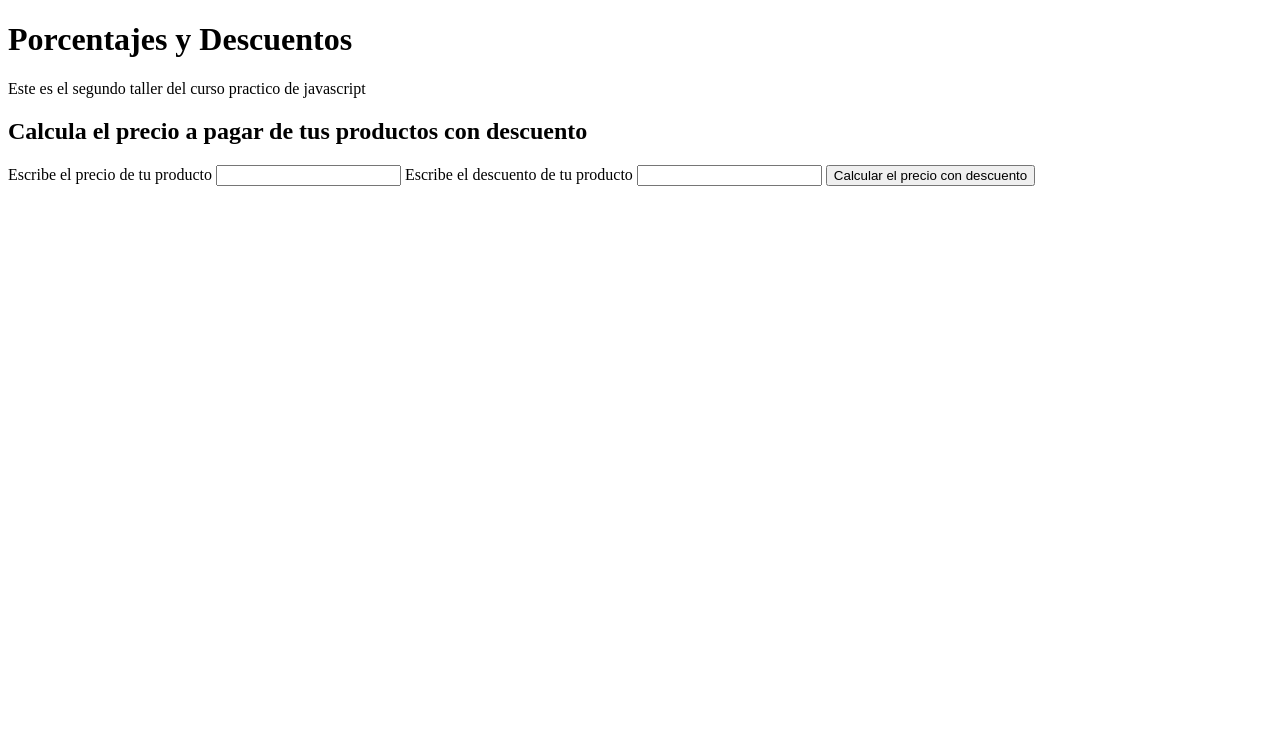
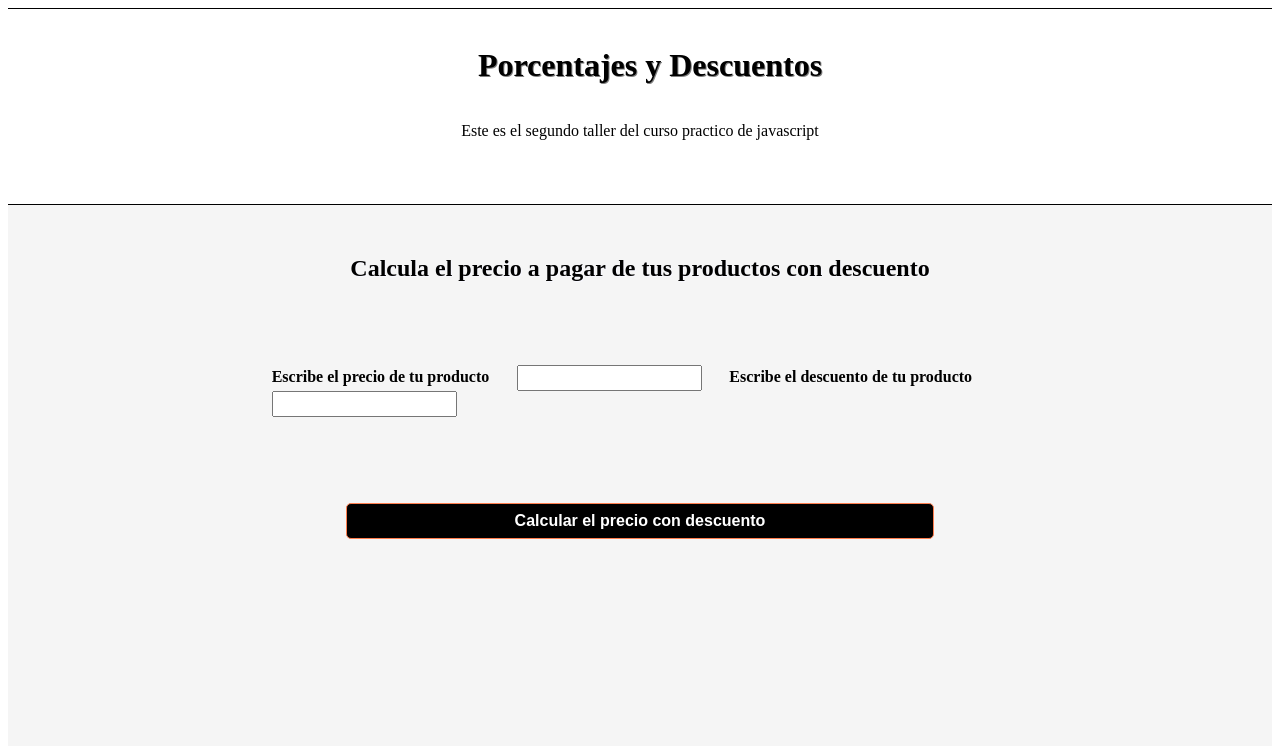
Before and after one commit to Carlos-Orellana-est/practico-javascript-platzi, a plain HTML site: page Taller-2-Precios/parte1-normal/precios.html in a window 1280 px wide. Drawn offline with Linux system fonts and the light colour scheme.

Commit message:
First styles for project 2: discounts

```diff
--- /dev/null
+++ b/Taller-2-Precios/parte1-normal/estilos.css
@@ -0,0 +1,73 @@
+header {
+    height: 100px;
+    padding: 0;
+    display: flex;
+    flex-direction: column;
+    align-items: center;
+    justify-content: center;
+    border-bottom: 1px solid black;
+    border-top: 1px solid black;
+    padding: 2.5% 0 5% 0;
+}
+header h1 {
+    color: black;
+    font-weight: bolder;
+    margin-left: 20px;
+    text-shadow: 1px 1px gray;
+}
+section {
+    display: flex;
+    flex-direction: column;
+    align-items: center;
+    justify-content: center;
+    margin: 0;
+    background-color:whitesmoke;
+    height: 100%;
+    width: auto;
+}
+section h2 {
+    color: black;
+    font-weight: bolder;
+    margin-top: 4%;
+    text-shadow: 1px 1px ghostwhite;
+}
+form {
+    display: grid;
+    grid-template-rows: 1fr 1fr 0.5fr;
+    justify-items: center;
+    width: 62%;
+}
+form label,input {
+    margin-left: 3%;
+}
+.div-form {
+    width: 100%;
+    height: 40%;
+    margin: 8% 0;
+    justify-items: space-between;
+    font-weight: bold;
+}
+input {
+    height: 20px;
+}
+button {
+    border: 1px solid coral;
+    border-radius: 5px;
+    background-color: black;
+    color: white;
+    width: 75%;
+    height: 20%;
+    font-weight: bolder;
+    font-size: medium;
+    margin: 3% 0;
+ }
+button:hover {
+    background-color: gray;
+}
+button:active {
+    background-color: grey;
+}
+form p {
+    height: 5px;
+    margin: 0;
+}
--- a/Taller-2-Precios/parte1-normal/precios.html
+++ b/Taller-2-Precios/parte1-normal/precios.html
@@ -6,6 +6,7 @@
     <meta name="viewport" content="width=device-width, initial-scale=1.0">
     <title>Porcentajes y Descuentos</title>
 </head>
+<link rel="stylesheet" href="estilos.css">
 <body>
     <header>
         <h1>
@@ -14,18 +15,19 @@
     <p>Este es el segundo taller del curso practico de javascript </p>
     </header>
 
-    <section>
+    <section class="main-section">
         <h2>Calcula el precio a pagar de tus productos con descuento</h2>
 
         <form action="">
-            <label for="inputPrice">Escribe el precio de tu producto</label>
-            <input type="number" id="inputPrice">
-            <label for="inputDiscount">Escribe el descuento de tu producto</label>
-            <input type="number" id="inputDiscount">
+            <div class="div-form">
+                <label for="inputPrice">Escribe el precio de tu producto</label>
+                <input type="number" id="inputPrice">
+                <label for="inputDiscount">Escribe el descuento de tu producto</label>
+                <input type="number" id="inputDiscount">
+            </div>
             <button type="button" onclick="buttonPriceDiscount()">
                 Calcular el precio con descuento
             </button>
-
             <p id="resultPrice"></p>
 
         </form>
```
